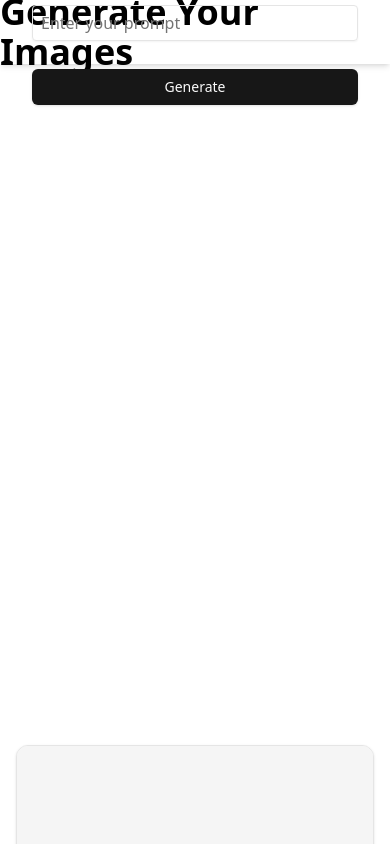
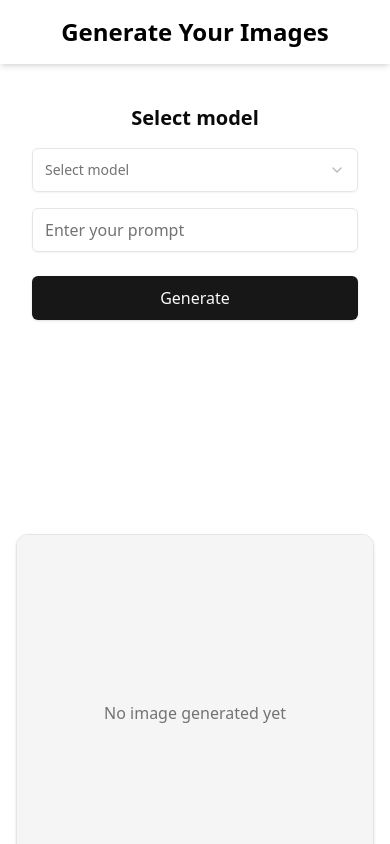
Before and after one commit to Saman-dev12/CF-next, a Next.js app: page / in a window 390 px wide. Shown: the top 844 px of the page. Built offline with nearby package versions, Linux system fonts and the light colour scheme.

Commit message:
Mobile responsive

```diff
--- a/src/components/Head.tsx
+++ b/src/components/Head.tsx
@@ -2,9 +2,8 @@ import React from 'react';
 
 const Head: React.FC = () => {
     return (
-        <header className="flex justify-center items-center h-16
-         shadow-md">
-            <h1 className="text-4xl font-bold text-black">
+        <header className="flex justify-center items-center h-16 shadow-md p-4 sm:p-6 md:p-8">
+            <h1 className="text-2xl sm:text-3xl md:text-4xl font-bold text-black">
                 Generate Your Images
             </h1>
         </header>
--- a/src/components/Model.tsx
+++ b/src/components/Model.tsx
@@ -1,141 +1,104 @@
-"use client";
-import React, { useEffect, useState } from "react";
-import { toast } from "sonner";
-import { Button } from "@/components/ui/button";
-import {
-  Form,
-  FormControl,
-  FormDescription,
-  FormField,
-  FormItem,
-  FormLabel,
-  FormMessage,
-} from "@/components/ui/form";
-import {
-  Select,
-  SelectContent,
-  SelectItem,
-  SelectTrigger,
-  SelectValue,
-} from "@/components/ui/select";
-import { Input } from "./ui/input";
-import { z } from "zod";
-import { zodResolver } from "@hookform/resolvers/zod";
-import { useForm } from "react-hook-form";
+"use client"
+import type React from "react"
+import { toast } from "sonner"
+import { Button } from "@/components/ui/button"
+import { Form, FormField, FormItem } from "@/components/ui/form"
+import { Select, SelectContent, SelectItem, SelectTrigger, SelectValue } from "@/components/ui/select"
+import { Input } from "./ui/input"
+import { z } from "zod"
+import { zodResolver } from "@hookform/resolvers/zod"
+import { useForm } from "react-hook-form"
 
 const FormSchema = z.object({
   prompt: z.string().min(1),
   model: z.string().min(1),
-});
+})
+
 interface ModelProps {
-  generatedImage: (data: string) => void;
-  setLoadingState: (state:boolean) => void;
+  generatedImage: (data: string) => void
+  setLoadingState: (state: boolean) => void
 }
 
-export const runtime = "edge";
+export const runtime = "edge"
 
-export const Model: React.FC<ModelProps> = ({ generatedImage,setLoadingState }) => {
-
-  // const [options, setOptions] = useState<string[]>([]);
-
-  // useEffect(() => {
-  //   const getModels = async () => {
-  //     try {
-  //       const response = await fetch("/api/models");
-  //       const data:any = await response.json();
-  //       setOptions(data.map((model: any) => model.name));
-  //     } catch (error) {
-  //       toast.error("Failed to fetch models");
-  //       console.error(error);
-  //     }
-  //   };
-  //   getModels();
-  // }, []);
-
+export const Model: React.FC<ModelProps> = ({ generatedImage, setLoadingState }) => {
   const form = useForm<z.infer<typeof FormSchema>>({
     resolver: zodResolver(FormSchema),
     defaultValues: {
-    prompt: '',
-    model: ''
-    }
-  });
+      prompt: "",
+      model: "",
+    },
+  })
 
   async function onSubmit(data: z.infer<typeof FormSchema>) {
-    setLoadingState(true);
+    setLoadingState(true)
     try {
-
       const response: Response = await fetch("/api/generate", {
         method: "POST",
         headers: {
           "Content-Type": "application/json",
         },
         body: JSON.stringify(data),
-    });
-    const blob:any = await response.blob();
-    // console.log(blob)
-    const imageUrl = URL.createObjectURL(blob);
+      })
+      const blob: any = await response.blob()
+      const imageUrl = URL.createObjectURL(blob)
       console.log(imageUrl)
 
-    await generatedImage(imageUrl);
+      await generatedImage(imageUrl)
 
-    toast.success("Image generated successfully");
+      toast.success("Image generated successfully")
     } catch (error) {
-    toast.error("Failed to generate image");
-    console.error(error);
-    }finally {
-    setLoadingState(false);
+      toast.error("Failed to generate image")
+      console.error(error)
+    } finally {
+      setLoadingState(false)
     }
-
   }
 
   return (
-    <div className='w-full h-screen flex flex-col pt-10 px-4 md:px-10'>
-    <h1 className='text-2xl font-bold text-center mb-4'>Select model</h1>
+    <div className="w-full min-h-[50vh] flex flex-col justify-start items-center py-6 px-4 sm:px-6 md:px-10 lg:px-16">
+      <h1 className="text-xl sm:text-2xl md:text-3xl font-bold text-center mb-4 sm:mb-6">Select model</h1>
       <Form {...form}>
-      <form onSubmit={form.handleSubmit(onSubmit)} className="w-full max-w-lg mx-auto">
-      <div className='flex flex-col gap-3'>
+        <form
+          onSubmit={form.handleSubmit(onSubmit)}
+          className="w-full max-w-sm sm:max-w-md md:max-w-lg mx-auto space-y-4 sm:space-y-6"
+        >
           <FormField
             control={form.control}
             name="model"
             render={({ field }) => (
-          <FormItem>
-          <Select
-            onValueChange={field.onChange}
-            value={field.value}
-          >
-            <SelectTrigger>
+              <FormItem className="w-full">
+                <Select onValueChange={field.onChange} value={field.value}>
+                  <SelectTrigger className="w-full h-11 sm:h-12">
                     <SelectValue placeholder="Select model" />
                   </SelectTrigger>
                   <SelectContent>
-            {/* {options.map((option, index) => (
-              <SelectItem key={index} value={option}>{option}</SelectItem>
-            ))} */}
-
-              <SelectItem  value={"@cf/black-forest-labs/flux-1-schnell"}>{"@cf/black-forest-labs/flux-1-schnell"}</SelectItem>
-
+                    <SelectItem value={"@cf/black-forest-labs/flux-1-schnell"}>
+                      {"@cf/black-forest-labs/flux-1-schnell"}
+                    </SelectItem>
                   </SelectContent>
                 </Select>
               </FormItem>
             )}
           />
+
           <FormField
             control={form.control}
             name="prompt"
             render={({ field }) => (
-          <FormItem>
-          <Input
-            {...field}
-            type='text'
-            placeholder='Enter your prompt'
-            className='p-2 border rounded mb-4'
-          />
+              <FormItem className="w-full">
+                <Input {...field} type="text" placeholder="Enter your prompt" className="w-full h-11 sm:h-12 p-3" />
               </FormItem>
             )}
           />
-        <Button type="submit" className="w-full md:w-auto">Generate</Button>
+
+          <div className="flex justify-center sm:justify-end w-full pt-2">
+            <Button type="submit" className="w-full sm:w-auto px-6 py-2 h-11 sm:h-12 text-base" size="lg">
+              Generate
+            </Button>
           </div>
         </form>
       </Form>
     </div>
-  );
+  )
 }
```
Lines whose indentation alone changed are shown as unchanged.
